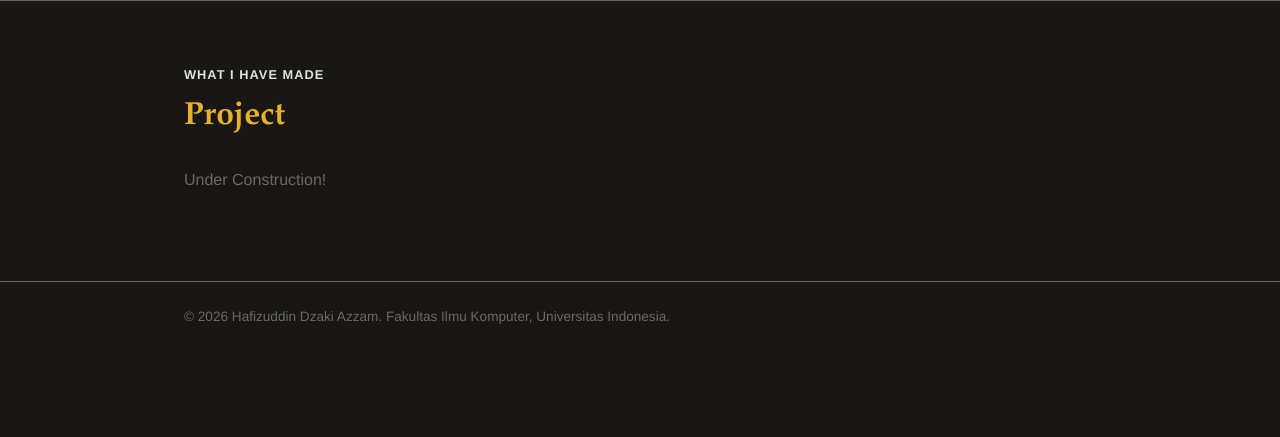
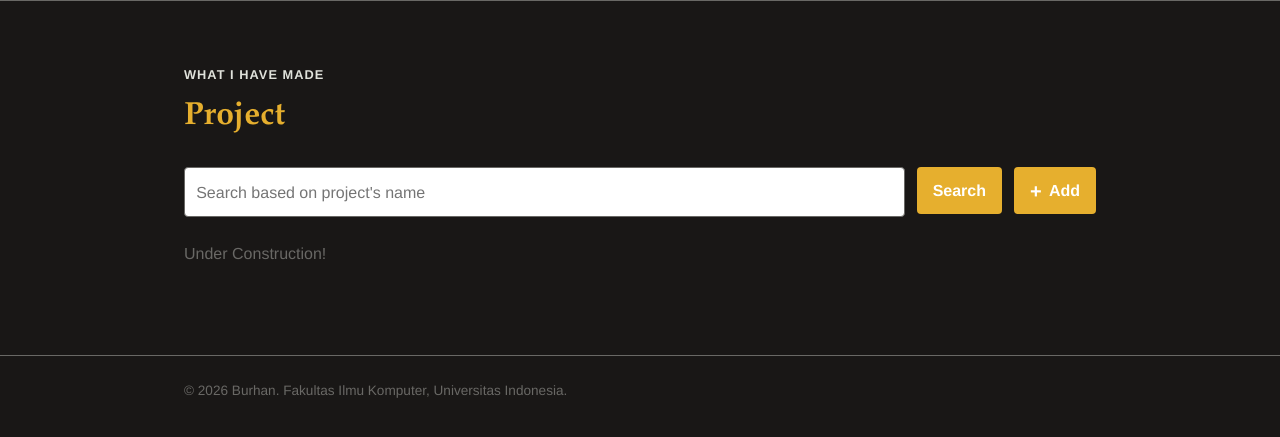
Before and after one commit to d-T0x/myportofolio, a Django app: page /project/ in a window 1280 px wide. Shown: the part 74-511 px from the top of the page. Run offline with Django 5.2, Linux system fonts and the light colour scheme; data that the repository does not hold is empty.

Commit message:
feat(project): add project delete, search bar, and project create button

```diff
--- a/main/urls.py
+++ b/main/urls.py
@@ -5,6 +5,8 @@ from main.views import (
     show_experience,
     show_project,
     create_project,
+    get_projects_json,
+    delete_project,
 )
 
 app_name = "main"
@@ -14,4 +16,6 @@ urlpatterns = [
     path("experience/", show_experience, name="show_experience"),
     path("project/", show_project, name="show_project"),
     path("project/add/", create_project, name="create_project"),
+    path("api/projects/", get_projects_json, name="get_projects_json"),
+    path("projects/<uuid:project_id>/delete/",delete_project,name="delete_project")
 ]
--- a/main/views.py
+++ b/main/views.py
@@ -29,9 +29,19 @@ def show_experience(request):
 
 
 def show_project(request):
+    json_response = get_projects_json(request)
+
+    projects = serializers.deserialize(
+        "json",
+        json_response.content.decode("utf-8"),
+    )
+    projects = [project.object for project in projects]
+    title_query = request.GET.get("title", "").strip()
+
     context = {
-        "name": "Hafizuddin Dzaki Azzam",
-        "project_list": Project.objects.all(),
+        "name": "Burhan",
+        "project_list": projects,
+        "title_query": title_query,
     }
     return render(request, "project.html", context)
 
@@ -49,3 +59,25 @@ def create_project(request):
         "form": form,
     }
     return render(request, "projects_form.html", context)
+
+
+def delete_project(request, project_id):
+    project = get_object_or_404(Project, pk=project_id)
+
+    if request.method == "POST":
+        project.delete()
+        messages.success(request, "Project succesfully deleted!")
+        return redirect("main:show_project")
+
+    return redirect("main:show_project")
+
+
+def get_projects_json(request):
+    title_query = request.GET.get("title", "").strip()
+    projects = Project.objects.all()
+
+    if title_query:
+        projects = projects.filter(title__icontains=title_query)
+
+    projects_json = serializers.serialize("json", projects)
+    return HttpResponse(projects_json, content_type="application/json")
--- a/static/css/style.css
+++ b/static/css/style.css
@@ -438,4 +399,218 @@ h1, h2, .brand {
 
 .button-secondary {
     background: var(--ink);
+    color: #191716;
 }
+
+.project-add-button {
+    display: flex;
+    align-items: center;
+    gap: 0.45rem;
+}
+
+.project-add-button span {
+    font-size: 1.25rem;
+    line-height: 1;
+}
+
+.project-search {
+    display: flex;
+    gap: 0.75rem;
+    margin-bottom: 1.5rem;
+}
+
+.project-search__input {
+    width: 100%;
+    min-width: 0;
+    padding: 0.7rem;
+    border: 1px solid var(--line);
+    border-radius: var(--radius);
+    background: #fff;
+    color: var(--ink);
+    font: inherit;
+}
+
+.project-search__input:focus {
+    outline: 2px solid var(--accent);
+    border-color: var(--accent);
+}
+
+.project-actions {
+    display: flex;
+    align-items: center;
+    flex-wrap: wrap;
+    gap: 20px;
+    margin-top: 1rem;
+}
+
+.project-actions .button {
+    font-size: 0.85rem;
+    font-weight: 600;
+}
+
+.project-card-actions {
+    display: flex;
+    flex-direction: column;
+    margin-top: auto;
+}
+
+.hide {
+    display: none !important;
+}
+
+.project-actions .experience-status {
+    margin-top: 0;
+}
+
+.project-delete-modal {
+    display: none;
+    position: fixed;
+    inset: 0;
+    width: 100%;
+    height: 100%;
+    max-width: none;
+    max-height: none;
+    margin: 0;
+    padding: 1rem;
+    border: 0;
+    background: transparent;
+    z-index: 10;
+    align-items: center;
+    justify-content: center;
+}
+
+.project-delete-modal:popover-open {
+    display: flex;
+}
+
+.project-delete-modal__backdrop {
+    position: absolute;
+    inset: 0;
+    width: 100%;
+    height: 100%;
+    border: 0;
+    padding: 0;
+    background: rgba(28, 25, 23, 0.58);
+    cursor: default;
+}
+
+.project-delete-modal__content {
+    position: relative;
+    z-index: 1;
+    width: min(100%, 480px);
+    padding: 1.5rem;
+    background: var(--paper);
+    border: 1px solid var(--line);
+    border-radius: var(--radius);
+    box-shadow: 0 1rem 3rem rgba(28, 25, 23, 0.22);
+    color: var(--ink);
+}
+
+.project-delete-modal__content h2 {
+    margin: 0 0 0.75rem;
+    font-family:
+        "Space Grotesk",
+        -apple-system,
+        sans-serif;
+    font-size: 1.5rem;
+    color: var(--accent);
+}
+
+.project-delete-modal__close {
+    position: absolute;
+    top: 1rem;
+    right: 1rem;
+    border: 0;
+    padding: 0;
+    background: transparent;
+    color: var(--text-muted);
+    font-size: 1.8rem;
+    line-height: 1;
+    cursor: pointer;
+}
+
+.project-delete-modal__actions {
+    display: flex;
+    justify-content: flex-end;
+    gap: 0.75rem;
+    margin-top: 1.5rem;
+}
+
+.button-danger {
+    background: #b42318;
+}
+
+@media (max-width: 600px) {
+    .hero-grid {
+        grid-template-columns: 1fr;
+        grid-template-areas:
+            "identity"
+            "photo"
+            "details";
+    }
+
+    .project-content {
+        padding: 1.25rem;
+        color: var(--ink);
+        backdrop-filter: blur(5px) brightness(30%);
+        opacity: 1;
+    }
+
+    .projects-grid {
+        display: block;
+    }
+
+    .hero-photo {
+        max-width: 220px;
+    }
+
+    .social-links {
+        justify-content: flex-start;
+    }
+
+    .desktop-icon {
+        display: none;
+    }
+
+    .mobile-icon {
+        display: block;
+    }
+
+    .project-header {
+        align-items: flex-start;
+        flex-direction: column;
+    }
+
+    .project-add-button {
+        width: 100%;
+        justify-content: center;
+    }
+
+    .project-search {
+        flex-direction: column;
+    }
+
+    .project-search .button {
+        width: 100%;
+    }
+
+    .project-delete-modal {
+        align-items: flex-end;
+        padding: 0;
+    }
+
+    .project-delete-modal__content {
+        width: 100%;
+        padding: 1.25rem;
+        border-radius: var(--radius) var(--radius) 0 0;
+    }
+
+    .project-delete-modal__actions {
+        flex-direction: column-reverse;
+    }
+
+    .project-delete-modal__actions .button {
+        width: 100%;
+        text-align: center;
+    }
+}
--- a/templates/project.html
+++ b/templates/project.html
@@ -5,8 +5,23 @@
         <section class="project-section" id="project">
             <div class="container">
                 <p class="section-kicker">What I have made</p>
-                <h1>Project</h1>
-
+                <h1 class="title">Project</h1>
+                <form method="get"
+                      action="{% url 'main:show_project' %}"
+                      class="project-search">
+                    <input type="search"
+                           name="title"
+                           value="{{ title_query }}"
+                           placeholder="Search based on project's name"
+                           class="project-search__input"
+                           aria-label="Search based on project's name">
+                    <button type="submit" class="button">Search</button>
+                    <a href="{% url 'main:create_project' %}"
+                        class="button project-add-button">
+                        <span aria-hidden="true">+</span>
+                        Add
+                    </a>
+                </form>
                 <div class="project-grid">
                     {% for project in project_list %}
                         <article class="project-card" style="background-image: url('{{ project.thumbnail.url }}');">
@@ -39,6 +54,7 @@
                                         </dd>
                                     </div>
                                 </dl>
+                                {% include "components/project_delete_modal.html" with project=project %}
                             </div>
                         </article>
                     {% empty %}
```
Also changed, not shown: other parts of static/css/style.css (+0 -39 lines), templates/components/project_delete_modal.html (added, +43 -0 lines).
